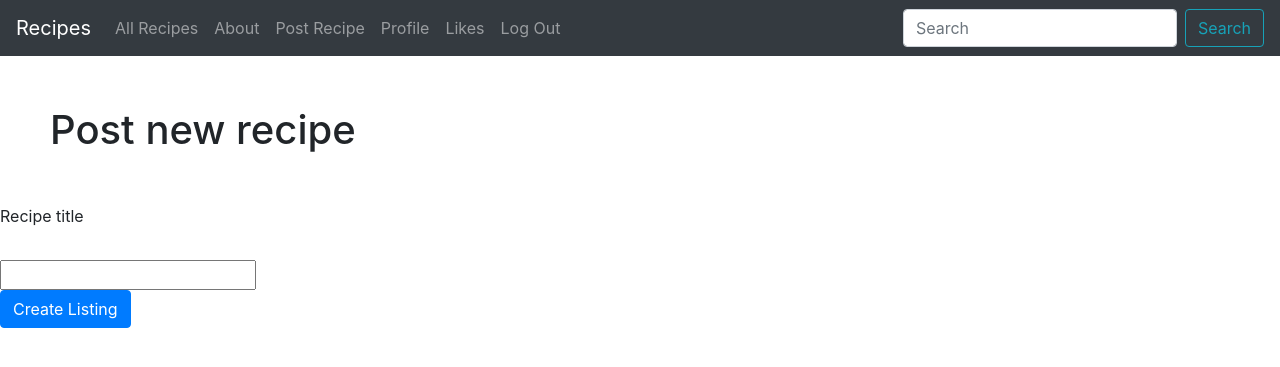
After one commit to omarinio/RecipeWebsite, a Django app: page /create in a window 1280 px wide. The commit adds this page. Shown: the top 367 px of the page. Run offline with Django 3.2, Linux system fonts and the light colour scheme; a user stored in the database is signed in; parts of the project's set-up code (start-up, migrations or seed data) failed here and were passed over; some libraries are stand-ins or nearby versions.

Commit message:
starting create page

```diff
--- a/recipe/main/models.py
+++ b/recipe/main/models.py
@@ -7,7 +7,9 @@ class User(AbstractUser):
 
 class Recipe(models.Model):
     user = models.ForeignKey("User", on_delete=models.CASCADE, related_name="poster")
-    title = models.TextField(blank=False, default="falo")
+    title = models.TextField(blank=False)
+    description = models.TextField(blank=False)
+    ingredients = models.TextField(blank=False)
     body = models.TextField(blank=False)
     timestamp = models.DateTimeField(auto_now_add=True)
     likes = models.ManyToManyField("User", blank=True)
--- a/recipe/main/static/main/styles.css
+++ b/recipe/main/static/main/styles.css
@@ -37,3 +37,7 @@ h1 {
 #all-recipes {
     text-align: center;
 }
+
+input, label {
+    display: block;
+}
--- /dev/null
+++ b/recipe/main/templates/main/create.html
@@ -0,0 +1,21 @@
+{% extends "main/layout.html" %}
+{% load static %}
+
+{% block body %}
+
+    <h1>Post new recipe</h1>
+
+    <form action="{% url 'create' %}" method="post">
+        {% csrf_token %}
+
+        <div>
+            <label id="title-tag">Recipe title</label>
+            <br>
+            {{ form.recipe_title }}
+        </div>
+
+        <p><button type="submit" class="btn btn-primary">Create Listing</button></p>
+    </form>
+
+
+{% endblock %}
--- a/recipe/main/templates/main/layout.html
+++ b/recipe/main/templates/main/layout.html
@@ -31,6 +31,9 @@
                 </li>
                 {% if user.is_authenticated %}
                     <li class="nav-item">
+                      <a class="nav-link" href="{% url 'create' %}">Post Recipe</a>
+                    </li>
+                    <li class="nav-item">
                       <a class="nav-link" href="{% url 'recipes' %}">Profile</a>
                     </li>
                     <li class="nav-item">
--- a/recipe/main/urls.py
+++ b/recipe/main/urls.py
@@ -11,5 +11,6 @@ urlpatterns = [
     path("recipes", views.recipes, name="recipes"),
     path("about", views.about, name="about"),
     path("recipes/<int:id>", views.recipe_view, name="recipe"),
-    path("comment", views.comment, name="comment")
+    path("comment", views.comment, name="comment"),
+    path("create", views.create, name="create")
 ]
--- a/recipe/main/views.py
+++ b/recipe/main/views.py
@@ -15,6 +15,13 @@ from .models import User, Recipe, Comment
 
 class CommentForm(forms.Form):
     comment_content = forms.CharField(label = "", widget=forms.Textarea(attrs={'placeholder': 'Post a comment (256 chars max)', 'style': 'width: 600px; height: 180px'}))
+
+class RecipeForm(forms.Form):
+    recipe_title = forms.CharField(widget=forms.TextInput(attrs={'help_text': 'Listing name'}))
+    recipe_description = forms.CharField(widget=forms.Textarea(attrs={'placeholder': 'Short recipe description', 'style': 'width: 500px'}))
+    recipe_ingredients = forms.CharField(widget=forms.Textarea(attrs={'placeholder': 'Recipe Ingredients', 'style': 'width: 500px'}))
+    recipe_directions = forms.CharField(widget=forms.Textarea(attrs={'placeholder': 'Recipe Directions', 'style': 'width: 500px'}))
+    recipe_img = forms.ImageField()
 
 
 def index(request):
@@ -107,3 +114,10 @@ def comment(request):
         return JsonResponse({"message": "Comment successfully added!", "status": 201, "created_at": f"{new_comment.created_at}", "user": f"{request.user}"}, status=201)
     except:
         return JsonResponse({"message": f"{recipe_id}"}, status=403)
+
+
+@login_required
+def create(request):
+    return render(request, "main/create.html", {
+        'form': RecipeForm()
+    })
```
Also changed, not shown: recipe/db.sqlite3, recipe/main/migrations/0005_auto_20200811_1825.py (added), recipe/main/migrations/0006_recipe_description.py (added).
